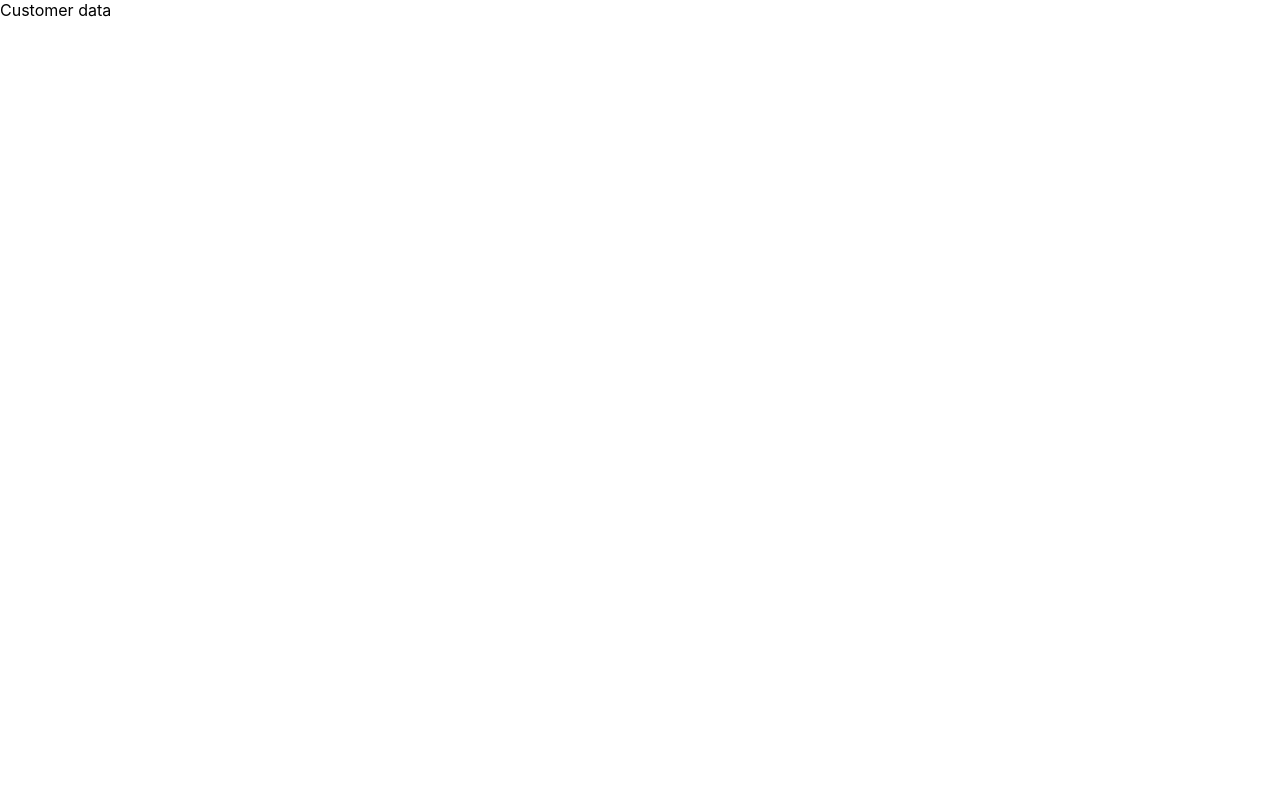
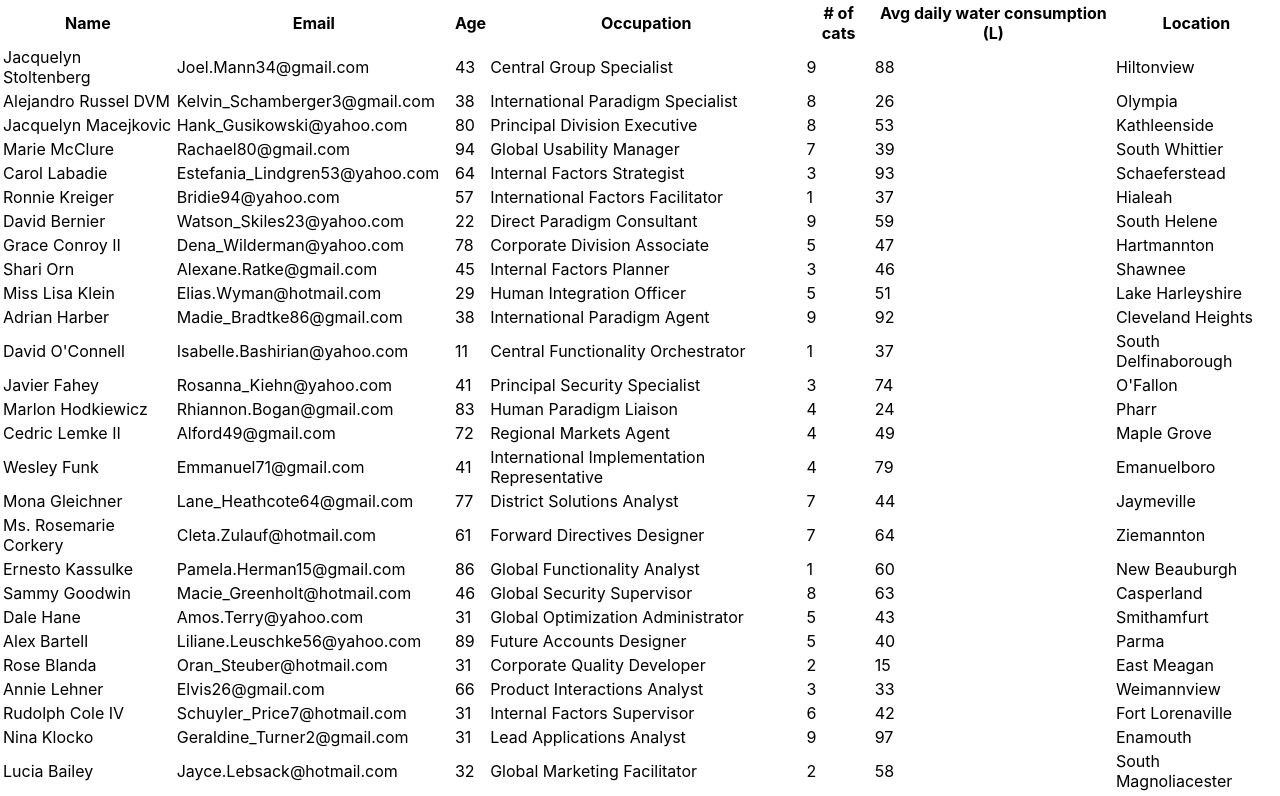
Before and after one commit to soybean/melNoviProgrammingChallenge, a React (Create React App) app: page / in a window 1280 px wide. Shown: the top 796 px of the page. Built offline with nearby package versions, Linux system fonts and the light colour scheme.

Commit message:
Populate and render table with data

```diff
--- a/src/Components/CustomerDataTable.tsx
+++ b/src/Components/CustomerDataTable.tsx
@@ -1,6 +1,34 @@
 import React from 'react';
+import type { CustomerDataType } from '../getData';
+import Row from './Row';
 
-export default function CustomerDataTable(props: unknown) {
-    return <div>Customer data</div>
+
+interface CustomerDataTablePropsType {
+    data: CustomerDataType[],
+}
+
+export default function CustomerDataTable(props: CustomerDataTablePropsType) {
+
+    const renderRows = () =>
+    {
+        return <tbody>
+            {props.data.map(row => <Row rowData={row}/>)}
+        </tbody>
+    }
+
+   return( <table>
+            <thead>
+                <tr>
+                <th>Name</th>
+                <th>Email</th>
+                <th>Age</th>
+                <th>Occupation</th>
+                <th># of cats</th>
+                <th>Avg daily water consumption (L)</th>
+                <th>Location</th>
+                </tr>
+            </thead>
+            {renderRows()}
+        </table> );
 
 }
--- /dev/null
+++ b/src/Components/Row.tsx
@@ -0,0 +1,33 @@
+import React from 'react';
+import type { CustomerDataType } from '../getData';
+
+interface RowPropsType {
+    rowData: CustomerDataType;
+}
+
+export default function Row(props: RowPropsType) {
+    return (
+    <tr>
+        <td>
+            {props.rowData.name}
+        </td>
+        <td>
+            {props.rowData.email}
+        </td>
+        <td>
+            {props.rowData.age}
+        </td>
+        <td>
+            {props.rowData.occupation}
+        </td>
+        <td>
+            {props.rowData.numberOfCats}
+        </td>
+        <td>
+            {props.rowData.avgDailyWaterConsumption}
+        </td>
+        <td>
+            {props.rowData.location}
+        </td>
+    </tr>);
+}
--- a/src/getData.ts
+++ b/src/getData.ts
@@ -15,9 +15,9 @@ export interface CustomerDataType {
   email: string,
   age: string,
   occupation: string,
-  numberOfCats: number,
-  avgDailyWaterConsumption: number,
-  location: number,
+  numberOfCats: string,
+  avgDailyWaterConsumption: string,
+  location: string,
 }
 
 export default () => Array.from({ length: 100 }, createFakeRowData);
```
